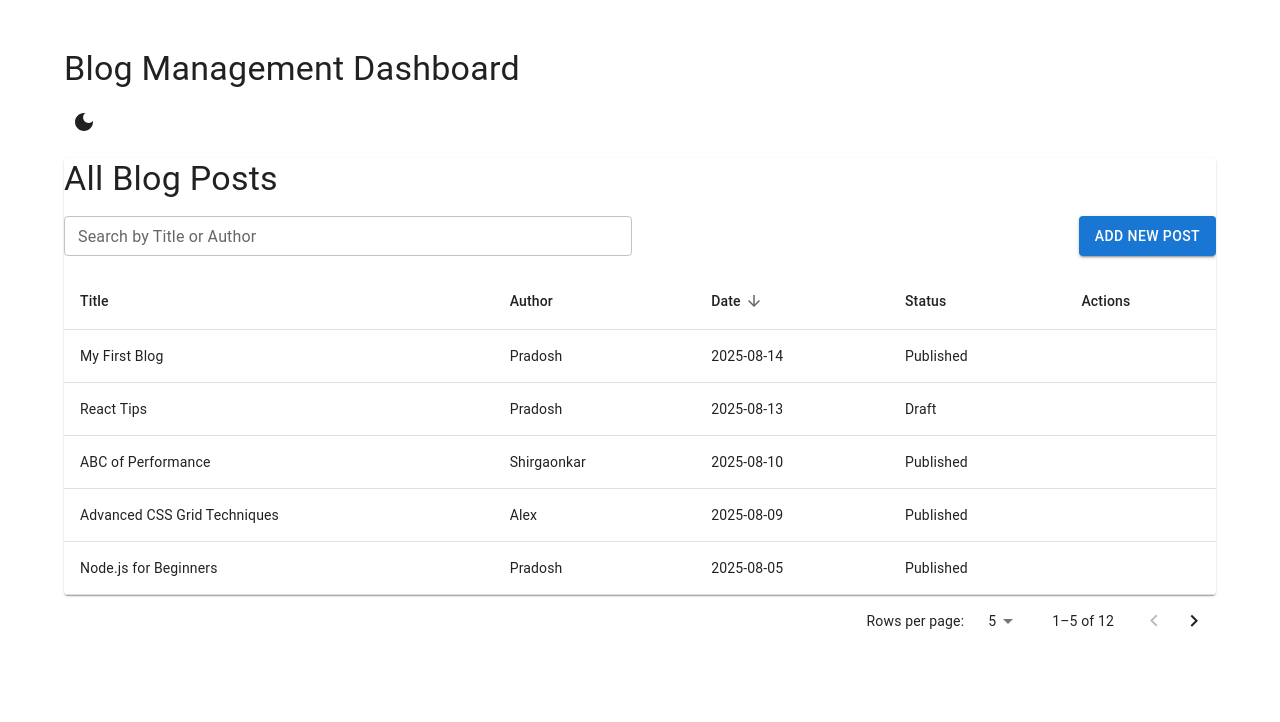
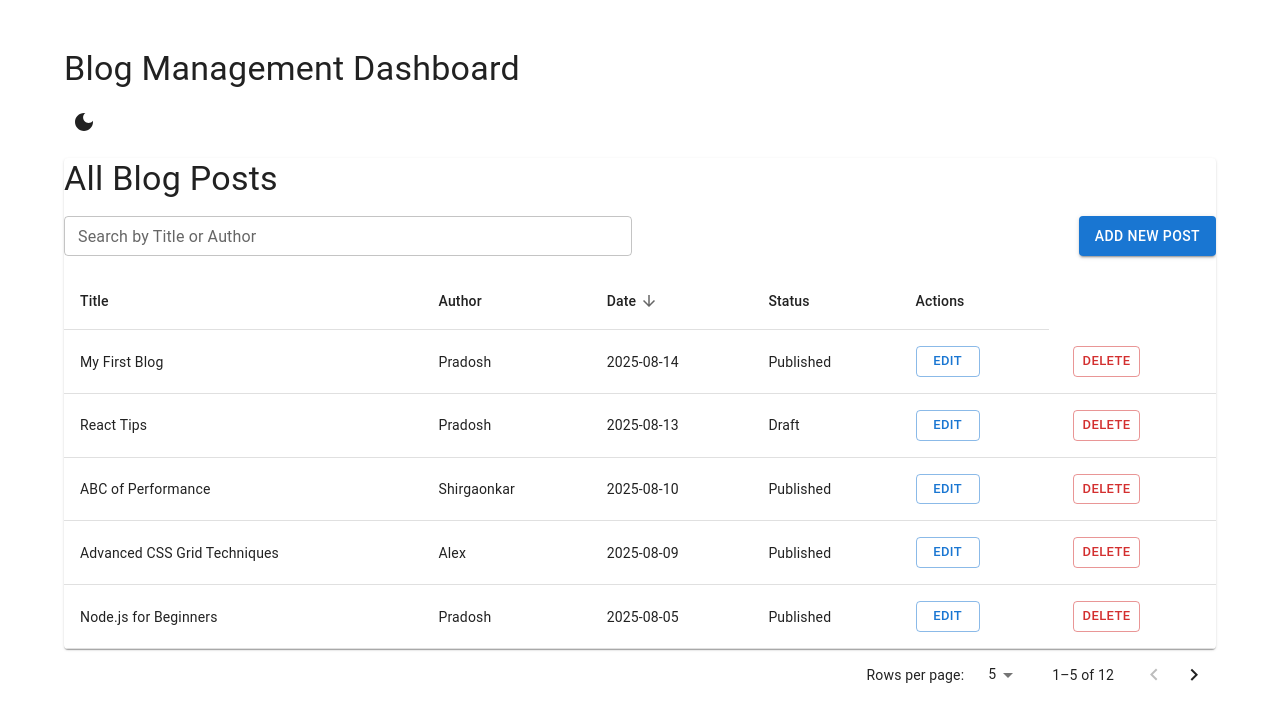
Before and after one commit to Prady-SK/blog-you, a React (Create React App) app: page / in a window 1280 px wide. Shown: the top 722 px of the page. Built offline with nearby package versions, Linux system fonts and the light colour scheme.

Commit message:
fix: button edit/delete func

```diff
--- a/src/components/blog-table/BlogTable.tsx
+++ b/src/components/blog-table/BlogTable.tsx
@@ -161,7 +161,32 @@ const BlogTable: React.FC<BlogTableProps> = ({ blogPosts, setBlogPosts }) => {
                   <TableCell>{post.author}</TableCell>
                   <TableCell>{post.date}</TableCell>
                   <TableCell>{post.status}</TableCell>
-                  <TableCell>{/* Edit/Delete buttons */}</TableCell>
+                  <TableCell>
+                    <Button
+                      size="small"
+                      variant="outlined"
+                      onClick={() => {
+                        setEditingPost(post);
+                        setDialogOpen(true);
+                      }}
+                    >
+                      Edit
+                    </Button>
+                  </TableCell>
+                  <TableCell>
+                    <Button
+                      size="small"
+                      color="error"
+                      variant="outlined"
+                      onClick={() => {
+                        setDeletingPost(post);
+                        setDeleteDialogOpen(true);
+                      }}
+                      sx={{ ml: 1 }}
+                    >
+                      Delete
+                    </Button>
+                  </TableCell>
                 </TableRow>
               ))}
           </TableBody>
```
